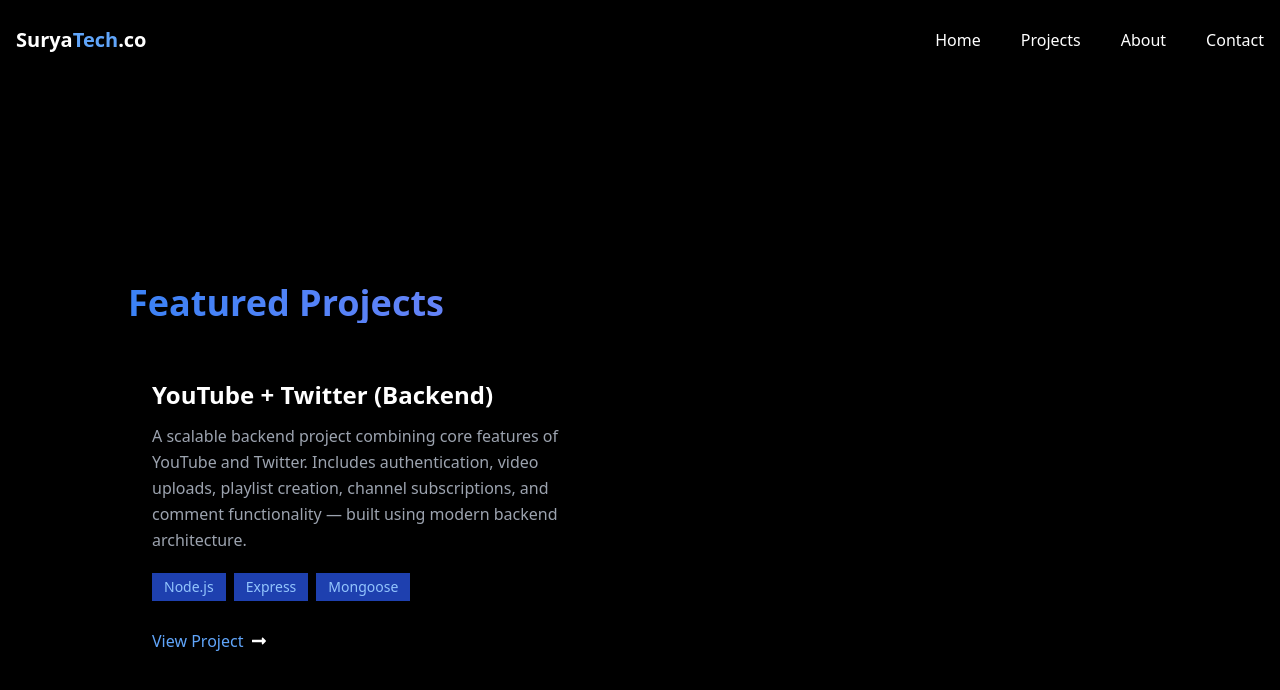
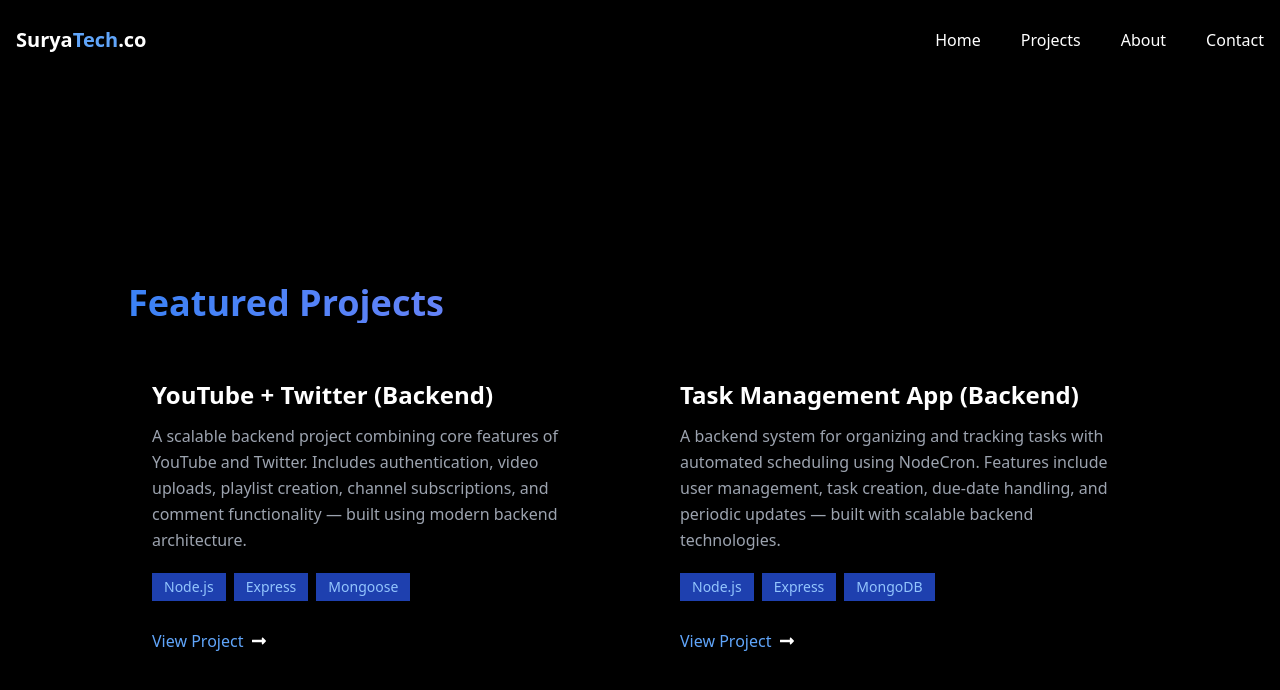
Before and after one commit to suryapeddireddy/portfolio, a React (Create React App) app: page /projects in a window 1280 px wide. Shown: the top 690 px of the page. Built offline with nearby package versions, Linux system fonts and the light colour scheme.

Commit message:
added one new project

```diff
--- a/src/pages/Projects.jsx
+++ b/src/pages/Projects.jsx
@@ -39,7 +39,40 @@ const Projects = () => {
 
           {/* View Project Link */}
           <a
-            href="https://your-project-link.com" // <-- Replace with your actual project link
+            href="https://github.com/suryapeddireddy/backend-assignments" // <-- Replace with your actual project link
+            target="_blank"
+            rel="noopener noreferrer"
+            className="flex items-center gap-2 text-blue-400 cursor-pointer mt-4 hover:underline"
+          >
+            View Project <FaLongArrowAltRight className="text-md" />
+          </a>
+        </div>
+        <div className="flex flex-col gap-3 p-6 rounded-md hover:animate-vibrate">
+          <p className="text-2xl font-semibold text-white">
+            Task Management App (Backend)
+          </p>
+          <p className="text-md text-gray-400 leading-relaxed">
+            A backend system for organizing and tracking tasks with automated
+            scheduling using NodeCron. Features include user management, task
+            creation, due-date handling, and periodic updates — built with
+            scalable backend technologies.
+          </p>
+
+          {/* Tech Stack */}
+          <div className="flex flex-wrap gap-2 mt-2">
+            {["Node.js", "Express", "MongoDB"].map((tech, key) => (
+              <span
+                className="bg-blue-800 text-blue-300 px-3 py-1 text-sm font-medium"
+                key={key}
+              >
+                {tech}
+              </span>
+            ))}
+          </div>
+
+          {/* View Project Link */}
+          <a
+            href="https://github.com/suryapeddireddy/Backend-Projects/tree/main/taskmanagement/backend"
             target="_blank"
             rel="noopener noreferrer"
             className="flex items-center gap-2 text-blue-400 cursor-pointer mt-4 hover:underline"
```
